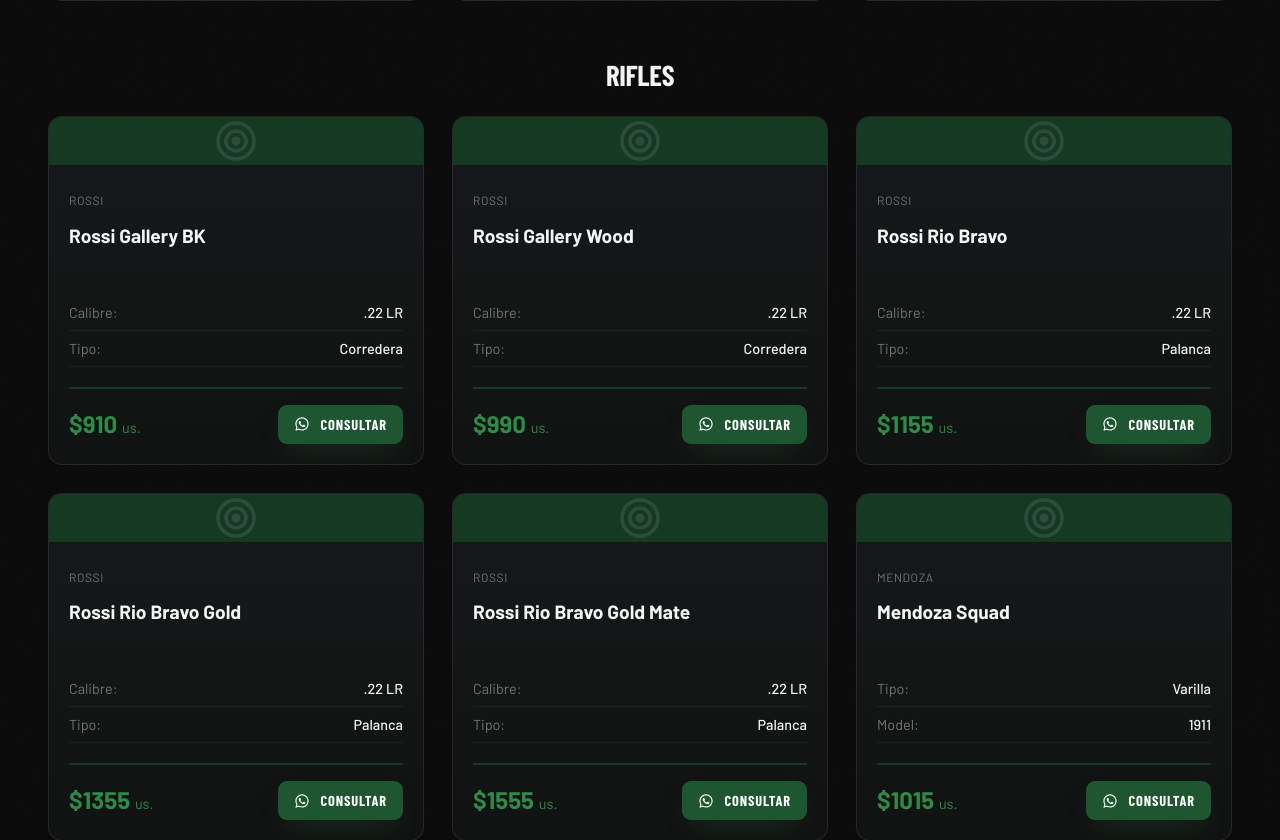
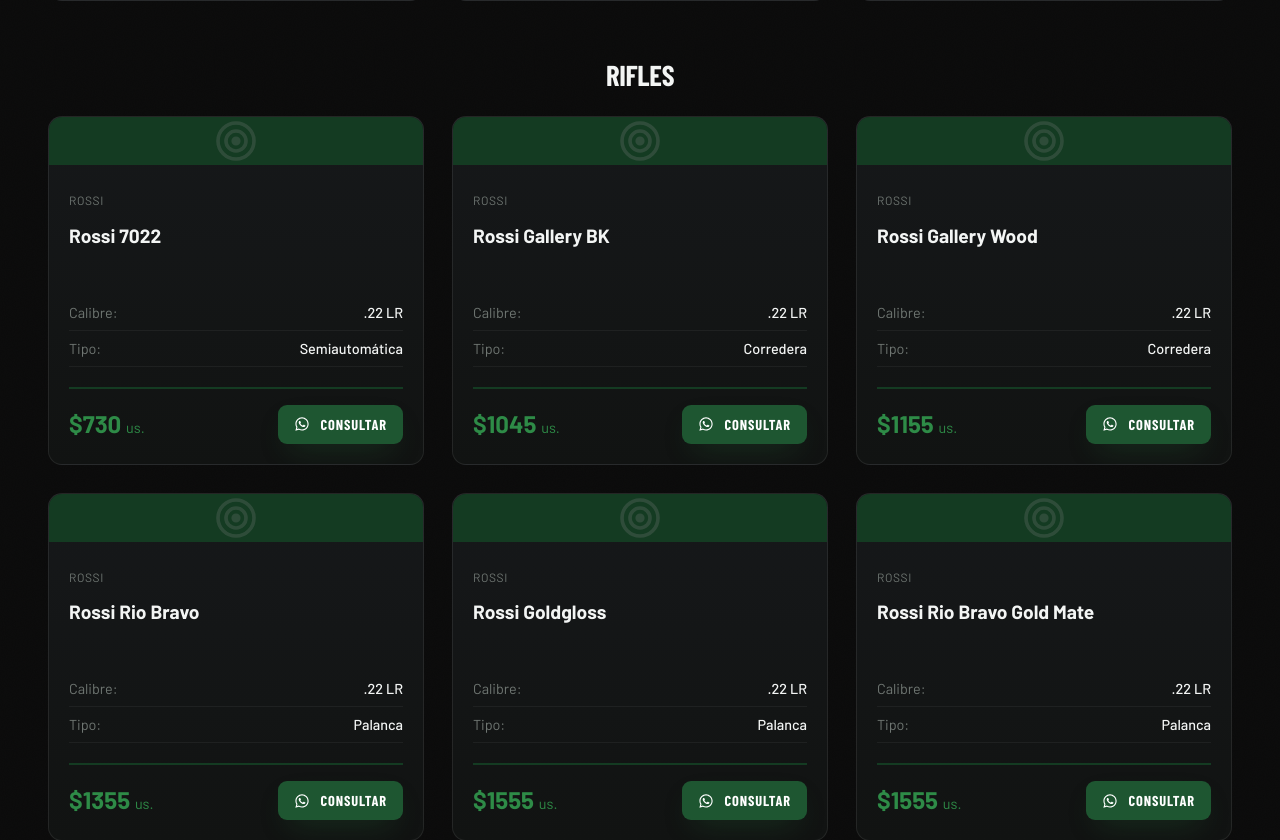
Before and after one commit to zise-corp/topgunclub_srl, a Next.js app: page /catalogo in a window 1280 px wide. Shown: the part 1461-2301 px from the top of the page. Built offline with nearby package versions, Linux system fonts and the light colour scheme; no server answers; a web font is replaced by a local one.

Commit message:
Catalogo

```diff
--- a/app/catalogo/page.tsx
+++ b/app/catalogo/page.tsx
@@ -18,8 +18,8 @@
   {
     category: 'Pistolas',
     items: [
-      { name: 'Phoenix Arms HP22A', brand: 'PHOENIXARMS', price: 805, image: 'catalogo/fuego/phoenix-hp22a', specs: { caliber: '.22 LR', type: 'Semiautomática' } },
-      { name: 'Sarsilmaz B6C9', brand: 'SARSILMAZ', price: 1350, image: 'catalogo/fuego/sarsilmaz-b6c9', specs: { caliber: '9mm', type: 'Semiautomática' } },
+      { name: 'Phoenix HP22A', brand: 'PHOENIXARMS', price: 805, image: 'catalogo/fuego/phoenix-hp22a', specs: { caliber: '.22 LR', type: 'Semiautomática' } },
+      { name: 'Sarsilmaz B6C', brand: 'SARSILMAZ', price: 1350, image: 'catalogo/fuego/sarsilmaz-b6c9', specs: { caliber: '9mm', type: 'Semiautomática' } },
       { name: 'Walther P22Q', brand: 'WALTHER', price: 1945, image: 'catalogo/fuego/walther-p22q', specs: { caliber: '.22 LR', type: 'Semiautomática' } },
       { name: 'Smith & Wesson M&P Compact', brand: 'SMITH & WESSON', price: 1945, image: 'catalogo/fuego/sw-mp-compact', specs: { caliber: '9mm', type: 'Compacta' } },
       { name: 'Ruger M&P Compact', brand: 'RUGER', price: 1945, image: 'catalogo/fuego/ruger-mp-compact', specs: { caliber: '9mm', type: 'Compacta' } },
@@ -29,26 +29,28 @@
   {
     category: 'Rifles',
     items: [
-      { name: 'Rossi Gallery BK', brand: 'ROSSI', price: 910, image: 'catalogo/fuego/rossi-gallery-bk', specs: { caliber: '.22 LR', type: 'Corredera' } },
-      { name: 'Rossi Gallery Wood', brand: 'ROSSI', price: 990, image: 'catalogo/fuego/rossi-gallery-wood', specs: { caliber: '.22 LR', type: 'Corredera' } },
-      { name: 'Rossi Rio Bravo', brand: 'ROSSI', price: 1155, image: 'catalogo/fuego/rossi-rio-bravo', specs: { caliber: '.22 LR', type: 'Palanca' } },
-      { name: 'Rossi Rio Bravo Gold', brand: 'ROSSI', price: 1355, image: 'catalogo/fuego/rossi-rio-bravo-gold', specs: { caliber: '.22 LR', type: 'Palanca' } },
+      { name: 'Rossi 7022', brand: 'ROSSI', price: 730, image: 'catalogo/fuego/rossi-7022', specs: { caliber: '.22 LR', type: 'Semiautomática' } },
+      { name: 'Rossi Gallery BK', brand: 'ROSSI', price: 1045, image: 'catalogo/fuego/rossi-gallery-bk', specs: { caliber: '.22 LR', type: 'Corredera' } },
+      { name: 'Rossi Gallery Wood', brand: 'ROSSI', price: 1155, image: 'catalogo/fuego/rossi-gallery-wood', specs: { caliber: '.22 LR', type: 'Corredera' } },
+      { name: 'Rossi Rio Bravo', brand: 'ROSSI', price: 1355, image: 'catalogo/fuego/rossi-rio-bravo', specs: { caliber: '.22 LR', type: 'Palanca' } },
+      { name: 'Rossi Goldgloss', brand: 'ROSSI', price: 1555, image: 'catalogo/fuego/rossi-goldgloss', specs: { caliber: '.22 LR', type: 'Palanca' } },
       { name: 'Rossi Rio Bravo Gold Mate', brand: 'ROSSI', price: 1555, image: 'catalogo/fuego/rossi-rio-bravo-gold-mate', specs: { caliber: '.22 LR', type: 'Palanca' } },
-      { name: 'Mendoza Squad', brand: 'MENDOZA', price: 1015, image: 'catalogo/fuego/mendoza-squad', specs: { type: 'Varilla', model: '1911' } },
+      { name: 'Mendoza Puma (Squad)', brand: 'MENDOZA', price: 1015, image: 'catalogo/fuego/mendoza-squad', specs: { type: 'Varilla', model: '1911' } },
+      { name: 'Winchester Wildcat', brand: 'WINCHESTER', price: 1345, image: 'catalogo/fuego/winchester-wildcat', specs: { caliber: '.22 LR' } },
       { name: 'Kriss DMK22C FDE', brand: 'KRISS USA', price: 2640, image: 'catalogo/fuego/kriss-dmk22c-fde', specs: { caliber: '.22 LR' } },
       { name: 'Kriss DMK22C BK', brand: 'KRISS USA', price: 2420, image: 'catalogo/fuego/kriss-dmk22c-bk', specs: { caliber: '.22 LR' } },
-      { name: 'CZ Training', brand: 'CZ', price: 2640, image: 'catalogo/fuego/cz-training', specs: { caliber: '.22 LR' } },
+      { name: 'CZ 457 Training', brand: 'CZ', price: 2640, image: 'catalogo/fuego/cz-training', specs: { caliber: '.22 LR' } },
     ]
   },
   {
     category: 'Escopetas',
     items: [
-      { name: 'Boito Miuras SB', brand: 'BOITO', price: 630, image: 'catalogo/fuego/boito-miuras-sb', specs: { caliber: '12', type: '2 tiros' } },
+      { name: 'Boito Reunas SB', brand: 'BOITO', price: 630, image: 'catalogo/fuego/boito-reunas-sb', specs: { caliber: '12', type: '2 tiros' } },
       { name: 'Boito Miura Supreme', brand: 'BOITO', price: 1540, image: 'catalogo/fuego/boito-miura-supreme', specs: { caliber: '12' } },
       { name: 'Boito Miura Special', brand: 'BOITO', price: 1400, image: 'catalogo/fuego/boito-miura-special', specs: { caliber: '12' } },
       { name: 'Uzkon T17/T16', brand: 'UZKON', price: 715, image: 'catalogo/fuego/uzkon-t17', specs: { caliber: '12' } },
       { name: 'Taurus ST12', brand: 'TAURUS', price: 1320, image: 'catalogo/fuego/taurus-st12', specs: { caliber: '12' } },
-      { name: 'Hatsan Escort AS9', brand: 'HATSAN', price: 1045, image: 'catalogo/fuego/hatsan-escort-as9', specs: { caliber: '12' } },
+      { name: 'Hatsan Escort AS', brand: 'HATSAN', price: 1045, image: 'catalogo/fuego/hatsan-escort-as9', specs: { caliber: '12' } },
       { name: 'Hatsan Escort Luxano', brand: 'HATSAN', price: 1540, image: 'catalogo/fuego/hatsan-escort-luxano', specs: { caliber: '12' } },
       { name: 'Hatsan Escort Supreme', brand: 'HATSAN', price: 1320, image: 'catalogo/fuego/hatsan-escort-supreme', specs: { caliber: '12' } },
       { name: 'Hatsan Escort Supreme Max', brand: 'HATSAN', price: 1485, image: 'catalogo/fuego/hatsan-escort-supreme-max', specs: { caliber: '12' } },
--- a/app/cursos/page.tsx
+++ b/app/cursos/page.tsx
@@ -45,7 +45,7 @@
     title: 'Experiencia airsoft',
     eyebrow: 'Airsoft Táctico',
     icon: 'shield',
-    desc: 'Vive la adrenalina del airsoft en un entorno seguro, organizado y con supervisión profesional. Perfecto para trabajo en equipo, estrategia, despedidas, cumpleaños y team building empresarial. Pura diversión con disciplina.',
+    desc: 'Deporte de estrategia y simulación militar en el que los participantes utilizan réplicas exactas de armas de fuego para enfrentarse en escenarios tácticos. Vive la adrenalina del airsoft en un entorno seguro, organizado y con supervisión profesional. Perfecto para trabajo en equipo, estrategia, despedidas, cumpleaños y team building empresarial. Pura diversión con disciplina.',
     feats: ['Escenarios y dinámicas para grupos', 'Briefing y reglas de seguridad previas', 'Equipamiento y protección disponible', 'Para principiantes y jugadores con experiencia'],
     ctaMsg: 'Hola! Quiero información sobre el curso o experiencia de Airsoft',
     ctaText: 'Reservar Airsoft',
```
